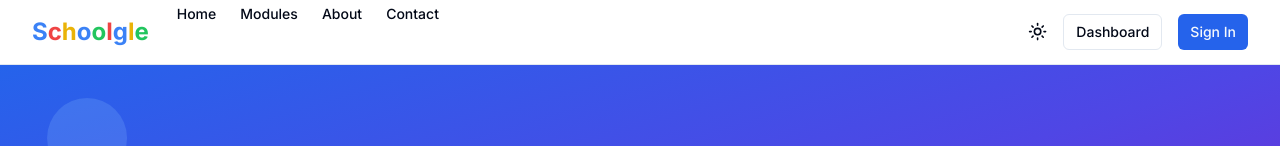
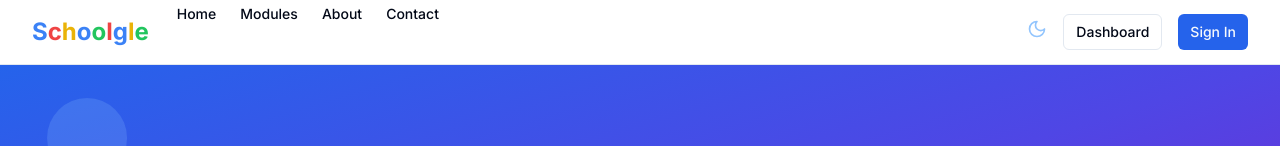
Before and after one commit to DSumm18/schoolgle-app-2025, a Next.js app: page / in a window 1280 px wide. Shown: the top 146 px of the page. Built offline with nearby package versions, Linux system fonts and the light colour scheme.

Commit message:
Add animated theme toggle component

```diff
--- a/src/components/ui/theme-toggle.tsx
+++ b/src/components/ui/theme-toggle.tsx
@@ -1,25 +1,34 @@
-"use client"
+"use client";
 
-import * as React from "react"
-import { Moon, Sun } from "lucide-react"
-import { useTheme } from "next-themes"
-
-import { Button } from "@/components/ui/button"
+import * as React from "react";
+import { Moon, Sun } from "lucide-react";
+import { useTheme } from "next-themes";
+import { Button } from "@/components/ui/button";
+import { motion } from "framer-motion";
 
 export function ThemeToggle() {
-  const { setTheme, theme } = useTheme()
+  const { setTheme, theme } = useTheme();
 
   return (
     <Button
       variant="ghost"
-      size="sm"
+      size="icon"
       onClick={() => setTheme(theme === "light" ? "dark" : "light")}
-      className="w-9 px-0"
-      aria-label={`Switch to ${theme === "light" ? "dark" : "light"} theme`}
+      className="relative w-9 h-9 rounded-full"
     >
-      <Sun className="h-[1.2rem] w-[1.2rem] rotate-0 scale-100 transition-all dark:-rotate-90 dark:scale-0" />
-      <Moon className="absolute h-[1.2rem] w-[1.2rem] rotate-90 scale-0 transition-all dark:rotate-0 dark:scale-100" />
+      <motion.div
+        className="absolute inset-0 flex items-center justify-center"
+        initial={false}
+        animate={theme === "dark" ? { rotate: 360 } : { rotate: 0 }}
+        transition={{ duration: 0.5, type: "spring", stiffness: 200 }}
+      >
+        {theme === "light" ? (
+          <Sun className="h-5 w-5 text-orange-400" />
+        ) : (
+          <Moon className="h-5 w-5 text-blue-300" />
+        )}
+      </motion.div>
       <span className="sr-only">Toggle theme</span>
     </Button>
-  )
+  );
 }
```
